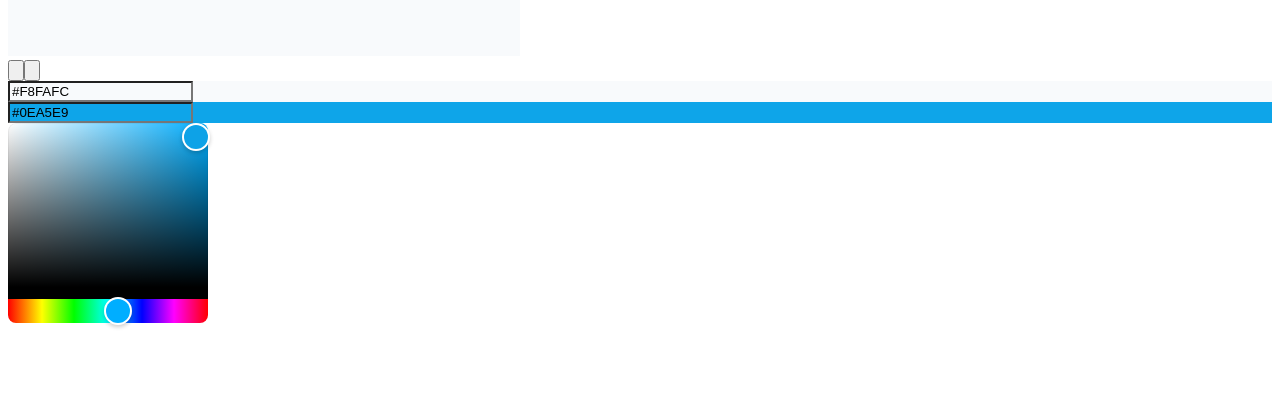
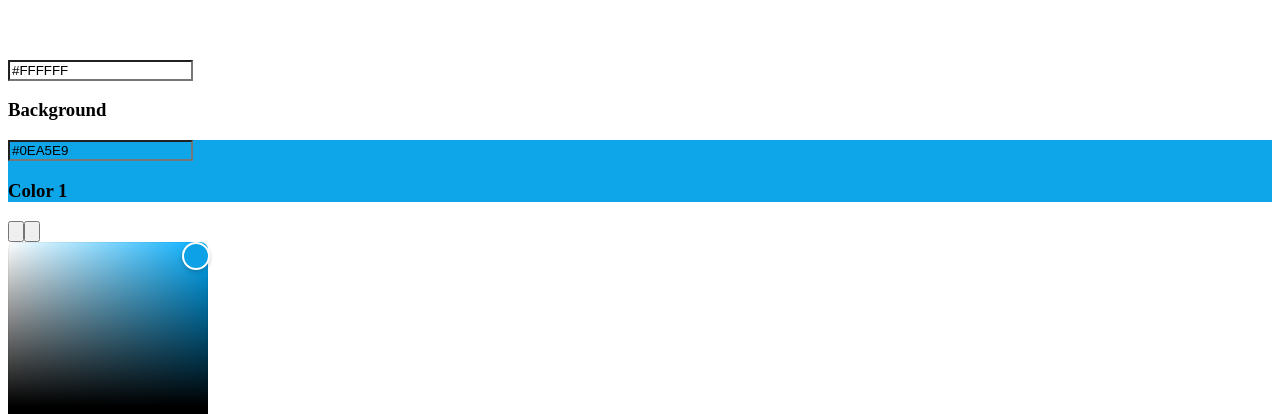
Before and after one commit to ivyroot/exquisite-canvas, a Next.js app in the folder packages/app/: page / in a window 1280 px wide. Shown: the part 1484-1898 px from the top of the page. Before the commit the page ends 1815 px from the top, so only its background shows below. Built offline with nearby package versions, Linux system fonts and the light colour scheme; what @rainbow-me/rainbowkit, urql, wagmi would draw is missing.

Commit message:
add labels to palette items per feedback from @donosaur

```diff
--- a/packages/app/src/ExquisitePalette.tsx
+++ b/packages/app/src/ExquisitePalette.tsx
@@ -45,7 +45,7 @@ export const ExquisitePalette = () => {
   const [height, setHeight] = useState(16);
   const [zoom, setZoom] = useState(200);
   const defaultPallet: paletteItemCollection = {
-    pal_0: "#F8FAFC",
+    pal_0: "#FFFFFF",
     pal_1: "#0EA5E9",
   };
   const [palette, setPalette] = useState(defaultPallet);
@@ -224,7 +224,13 @@ export const ExquisitePalette = () => {
     const itemColor = paletteItemColor(pi);
     const borderText =
       currPaletteItem == pi ? "border-indigo-300" : "border-slate-800";
-    const itemClasses = `mr-2 sm:mr-8 my-4 p-1 sm:p-4 border-8 ${borderText}`;
+    const itemClasses = `relative mx-1 sm:mx-4 my-6 p-1 sm:p-4 border-8 ${borderText}`;
+    const labelText = pi > 0 ? `Color ${pi}` : `Background`;
+    const label = (
+      <div className="absolute -bottom-10 w-24">
+        <h3 className="text-slate-500 text-center">{labelText}</h3>
+      </div>
+    );
     PaletteItems.push(
       <div
         key={itemKey}
@@ -242,6 +248,7 @@ export const ExquisitePalette = () => {
             handleSetPaletteColor(itemKey, event.target.value)
           }
         />
+        {label}
       </div>
     );
   }
@@ -311,7 +318,8 @@ export const ExquisitePalette = () => {
 
   const PaletteChooser = (
     <div className="my-12 flex justify-left flex-wrap">
-      <div className="mx-2 sm:mx-8 p-0 flex flex-col justify-center">
+      {PaletteItems}
+      <div className="mx-2 p-0 flex flex-col justify-center">
         <button
           onClick={(event) => didClickAddPaletteItem(event)}
           className="pt-1 px-1"
@@ -326,7 +334,6 @@ export const ExquisitePalette = () => {
           <CanvasSkin item="remove-palette-item"></CanvasSkin>
         </button>
       </div>
-      {PaletteItems}
     </div>
   );
 
```
